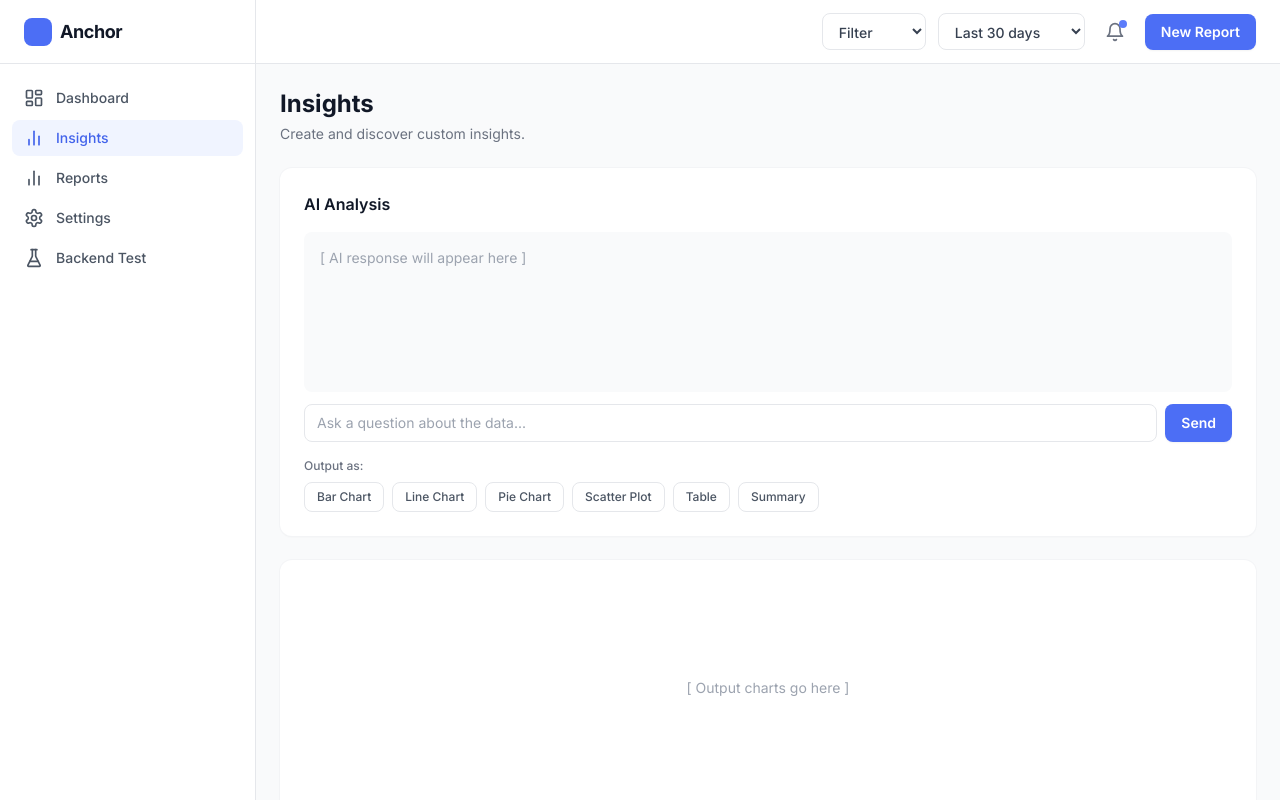
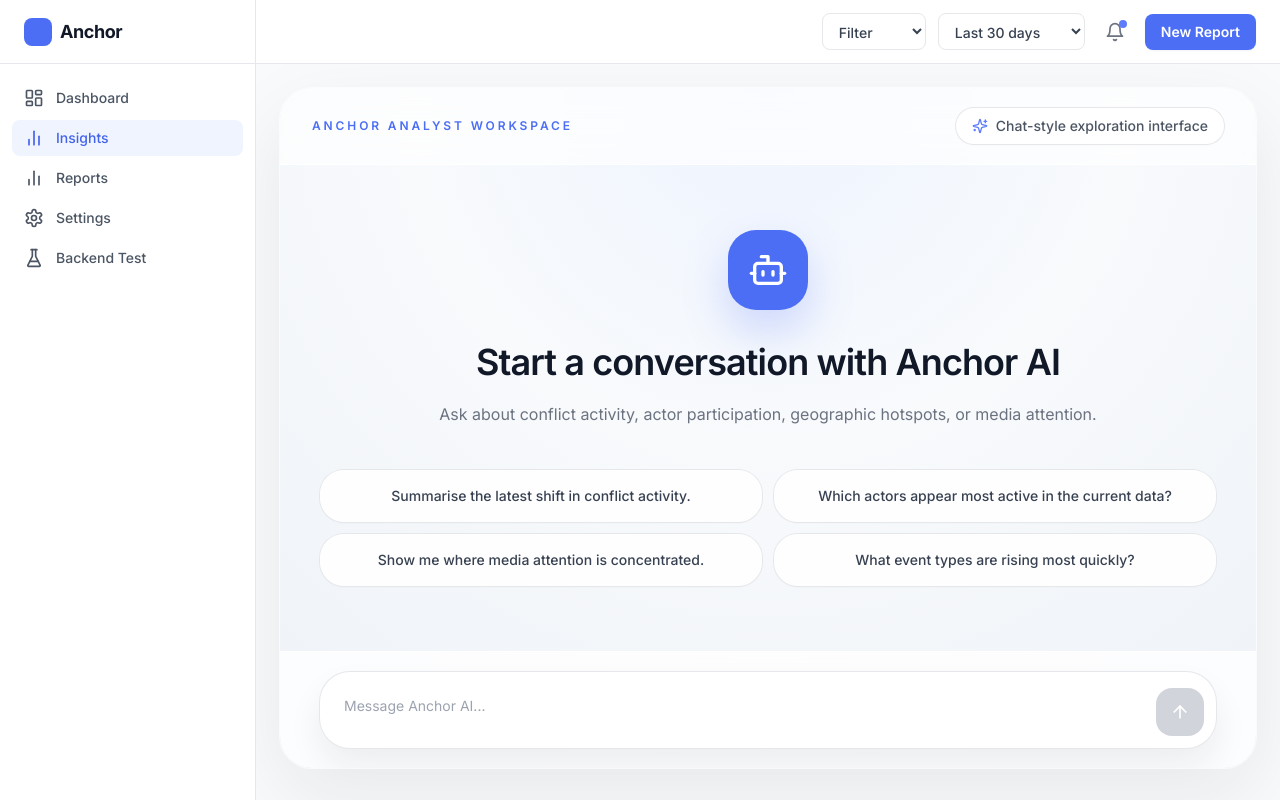
Before and after one commit to Kunpeng0/Anchor-ICT-s1-29, a React (Vite) app: page /dashboard/insights in a window 1280 px wide. Built offline with nearby package versions, Linux system fonts and the light colour scheme.

Commit message:
Rebuild Insights Page

```diff
--- a/src/pages/dashboard/InsightsPage.tsx
+++ b/src/pages/dashboard/InsightsPage.tsx
@@ -1,49 +1,221 @@
-export default function InsightsPage() {
+import { FormEvent, useEffect, useRef, useState } from 'react'
+import { ArrowUp, Bot, Sparkles, User2 } from 'lucide-react'
+
+type MessageRole = 'assistant' | 'user'
+
+interface ChatMessage {
+  id: number
+  role: MessageRole
+  content: string
+}
+
+const starterPrompts = [
+  'Summarise the latest shift in conflict activity.',
+  'Which actors appear most active in the current data?',
+  'Show me where media attention is concentrated.',
+  'What event types are rising most quickly?',
+]
+
+function buildMockReply(prompt: string) {
+  const lowerPrompt = prompt.toLowerCase()
+
+  if (lowerPrompt.includes('actor')) {
+    return `Here is a clean actor-focused response layout for the analyst.\n\nI would highlight the most active actors first, then show how their activity changes over time and where they are concentrated geographically.`
+  }
+
+  if (lowerPrompt.includes('where') || lowerPrompt.includes('location') || lowerPrompt.includes('map')) {
+    return `A location-first answer works well here.\n\nThe UI can surface a ranked list of hotspots, a supporting map, and a short explanation describing why those places stand out in the latest signal window.`
+  }
+
+  if (lowerPrompt.includes('type') || lowerPrompt.includes('breakdown')) {
+    return `This prompt maps well to an event-type breakdown.\n\nI would return a short written summary, then pair it with a bar chart that shows which event categories dominate the current period.`
+  }
+
+  return `This chat layout is ready for your backend integration.\n\nFor the demo, the assistant can respond with a short written interpretation first, then render the matching chart directly below the message thread.`
+}
+
+function MessageBubble({ message }: { message: ChatMessage }) {
+  const isAssistant = message.role === 'assistant'
+
   return (
-    <div className="space-y-6">
-      <div>
-        <h1 className="text-2xl font-bold text-gray-900">Insights</h1>
-        <p className="mt-1 text-sm text-gray-500">Create and discover custom insights.</p>
+    <div className={`flex gap-4 ${isAssistant ? 'justify-start' : 'justify-end'}`}>
+      {isAssistant && (
+        <div className="flex h-10 w-10 flex-shrink-0 items-center justify-center rounded-2xl bg-brand-600 text-white shadow-sm">
+          <Bot className="h-5 w-5" />
+        </div>
+      )}
+
+      <div
+        className={`max-w-3xl rounded-[28px] px-5 py-4 text-sm leading-7 shadow-sm ${
+          isAssistant
+            ? 'bg-white text-gray-700 ring-1 ring-gray-200'
+            : 'bg-gray-900 text-white'
+        }`}
+      >
+        <p className="mb-2 text-xs font-semibold uppercase tracking-[0.18em] text-gray-400">
+          {isAssistant ? 'Anchor AI' : 'You'}
+        </p>
+        <div className="whitespace-pre-wrap">{message.content}</div>
       </div>
 
-      {/* AI Chat Card */}
-      <div className="card">
-        <h2 className="text-base font-semibold text-gray-900">AI Analysis</h2>
+      {!isAssistant && (
+        <div className="flex h-10 w-10 flex-shrink-0 items-center justify-center rounded-2xl bg-gray-200 text-gray-700 shadow-sm">
+          <User2 className="h-5 w-5" />
+        </div>
+      )}
+    </div>
+  )
+}
 
-        {/* Chat output box */}
-        <div className="mt-4 h-40 rounded-lg bg-gray-50 p-4 text-sm text-gray-400">
-          [ AI response will appear here ]
+function LoadingBubble() {
+  return (
+    <div className="flex gap-4">
+      <div className="flex h-10 w-10 flex-shrink-0 items-center justify-center rounded-2xl bg-brand-600 text-white shadow-sm">
+        <Bot className="h-5 w-5" />
+      </div>
+      <div className="rounded-[28px] bg-white px-5 py-4 shadow-sm ring-1 ring-gray-200">
+        <p className="mb-2 text-xs font-semibold uppercase tracking-[0.18em] text-gray-400">
+          Anchor AI
+        </p>
+        <div className="flex items-center gap-2">
+          <span className="h-2.5 w-2.5 animate-pulse rounded-full bg-brand-300" />
+          <span className="h-2.5 w-2.5 animate-pulse rounded-full bg-brand-400 [animation-delay:120ms]" />
+          <span className="h-2.5 w-2.5 animate-pulse rounded-full bg-brand-500 [animation-delay:240ms]" />
         </div>
+      </div>
+    </div>
+  )
+}
 
-        {/*Chat Input*/}
-        <div className="mt-3 flex gap-2">
-          <input
-            type="text"
-            placeholder="Ask a question about the data..."
-            className="flex-1 rounded-lg border border-gray-200 px-3 py-2 text-sm focus:border-brand-400 focus:outline-none focus:ring-2 focus:ring-brand-100 transition"
-          />
-          <button className="btn-primary">Send</button>
-        </div>
+export default function InsightsPage() {
+  const [input, setInput] = useState('')
+  const [messages, setMessages] = useState<ChatMessage[]>([])
+  const [isThinking, setIsThinking] = useState(false)
+  const nextIdRef = useRef(1)
+  const scrollRef = useRef<HTMLDivElement | null>(null)
+  const timeoutRef = useRef<number | null>(null)
 
-        {/*Graph Buttons*/}
-        <div className="mt-4">
-          <p className="text-xs font-medium text-gray-500 mb-2">Output as:</p>
-          <div className="flex flex-wrap gap-2">
-            {['Bar Chart', 'Line Chart', 'Pie Chart', 'Scatter Plot', 'Table', 'Summary'].map((type) => (
-              <button
-                key={type}
-                className="rounded-lg border border-gray-200 px-3 py-1.5 text-xs font-medium text-gray-600 hover:bg-brand-50 hover:border-brand-300 hover:text-brand-700 transition-colors"
-              >
-                {type}
-              </button>
-            ))}
+  useEffect(() => {
+    if (!scrollRef.current) return
+    scrollRef.current.scrollTop = scrollRef.current.scrollHeight
+  }, [messages, isThinking])
+
+  useEffect(() => {
+    return () => {
+      if (timeoutRef.current) {
+        window.clearTimeout(timeoutRef.current)
+      }
+    }
+  }, [])
+
+  const submitPrompt = (promptText: string) => {
+    const trimmed = promptText.trim()
+    if (!trimmed || isThinking) return
+
+    const userMessage: ChatMessage = {
+      id: nextIdRef.current++,
+      role: 'user',
+      content: trimmed,
+    }
+
+    setMessages((current) => [...current, userMessage])
+    setInput('')
+    setIsThinking(true)
+
+    timeoutRef.current = window.setTimeout(() => {
+      const assistantMessage: ChatMessage = {
+        id: nextIdRef.current++,
+        role: 'assistant',
+        content: buildMockReply(trimmed),
+      }
+
+      setMessages((current) => [...current, assistantMessage])
+      setIsThinking(false)
+    }, 900)
+  }
+
+  const handleSubmit = (event: FormEvent<HTMLFormElement>) => {
+    event.preventDefault()
+    submitPrompt(input)
+  }
+
+  return (
+    <div className="flex h-[calc(100vh-7.5rem)] min-h-[680px] flex-col overflow-hidden rounded-[32px] bg-[radial-gradient(circle_at_top,#eef4ff_0%,#f8fafc_42%,#eef2f7_100%)] shadow-[0_28px_80px_rgba(15,23,42,0.08)] ring-1 ring-white/70">
+      <div className="border-b border-white/70 bg-white/65 px-8 py-5 backdrop-blur-xl">
+        <div className="flex items-center justify-between gap-4">
+          <div>
+            <p className="text-xs font-semibold uppercase tracking-[0.24em] text-brand-600">
+              Anchor Analyst Workspace
+            </p>
+          </div>
+
+          <div className="flex items-center gap-2 rounded-full bg-white px-4 py-2 text-sm font-medium text-gray-600 shadow-sm ring-1 ring-gray-200">
+            <Sparkles className="h-4 w-4 text-brand-500" />
+            Chat-style exploration interface
           </div>
         </div>
       </div>
 
-      {/*Output Box*/}
-      <div className="card flex h-64 items-center justify-center text-sm text-gray-400">
-        [ Output charts go here ]
+      <div ref={scrollRef} className="flex-1 overflow-y-auto px-6 py-6 sm:px-8">
+        {messages.length === 0 ? (
+          <div className="mx-auto flex h-full max-w-4xl flex-col items-center justify-center text-center">
+            <div className="flex h-20 w-20 items-center justify-center rounded-[28px] bg-brand-600 text-white shadow-[0_20px_45px_rgba(92,124,250,0.28)]">
+              <Bot className="h-10 w-10" />
+            </div>
+
+            <h2 className="mt-8 text-4xl font-semibold tracking-tight text-gray-900">
+              Start a conversation with Anchor AI
+            </h2>
+            <p className="mt-4 max-w-2xl text-base leading-8 text-gray-500">
+              Ask about conflict activity, actor participation, geographic hotspots, or media attention.
+            </p>
+
+            <div className="mt-10 grid w-full gap-3 text-left sm:grid-cols-2">
+              {starterPrompts.map((prompt) => (
+                <button
+                  key={prompt}
+                  type="button"
+                  onClick={() => submitPrompt(prompt)}
+                  className="rounded-[24px] bg-white/90 px-5 py-4 text-sm font-medium text-gray-700 shadow-sm ring-1 ring-gray-200 transition hover:-translate-y-0.5 hover:bg-white hover:shadow-md"
+                >
+                  {prompt}
+                </button>
+              ))}
+            </div>
+          </div>
+        ) : (
+          <div className="mx-auto max-w-4xl space-y-6">
+            {messages.map((message) => (
+              <MessageBubble key={message.id} message={message} />
+            ))}
+            {isThinking && <LoadingBubble />}
+          </div>
+        )}
+      </div>
+
+      <div className="border-t border-white/70 bg-white/80 px-6 py-5 backdrop-blur-xl sm:px-8">
+        <div className="mx-auto max-w-4xl">
+          <form onSubmit={handleSubmit} className="rounded-[30px] bg-white p-3 shadow-[0_18px_35px_rgba(15,23,42,0.07)] ring-1 ring-gray-200">
+            <div className="flex items-end gap-3">
+              <textarea
+                value={input}
+                onChange={(event) => setInput(event.target.value)}
+                rows={1}
+                placeholder="Message Anchor AI..."
+                className="max-h-40 min-h-[52px] flex-1 resize-none border-0 bg-transparent px-3 py-3 text-sm text-gray-700 placeholder:text-gray-400 focus:outline-none focus:ring-0"
+              />
+
+              <button
+                type="submit"
+                disabled={!input.trim() || isThinking}
+                className="flex h-12 w-12 items-center justify-center rounded-2xl bg-gray-900 text-white transition hover:bg-black disabled:cursor-not-allowed disabled:bg-gray-300"
+              >
+                <ArrowUp className="h-5 w-5" />
+              </button>
+            </div>
+          </form>
+
+        </div>
       </div>
     </div>
   )
```
